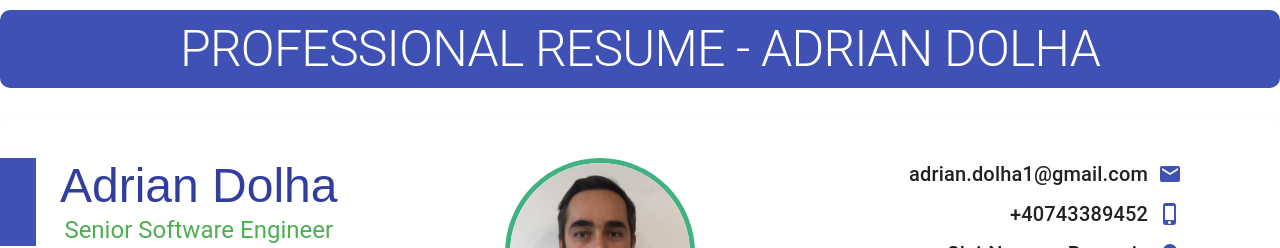
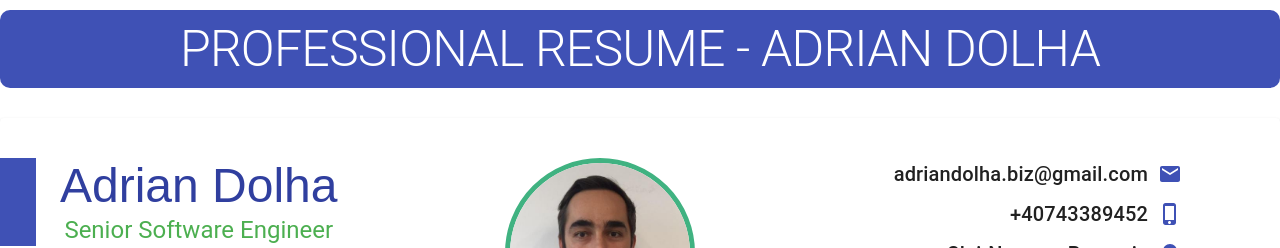
Before and after one commit to adriandolha/my-resume, a React (Create React App) app in the folder my-resume-ui/: page / in a window 1280 px wide. Shown: the top 248 px of the page. Built offline with nearby package versions, Linux system fonts and the light colour scheme.

Commit message:
Update resume-data.js

```diff
--- a/my-resume-ui/src/resume-data.js
+++ b/my-resume-ui/src/resume-data.js
@@ -8,7 +8,7 @@ const resume = {
         cloud native microservices and event driven architectures.`,
         picture: window.location.origin + '/img/me.jpeg',
         contact: {
-            email: 'adrian.dolha1@gmail.com',
+            email: 'adriandolha.biz@gmail.com',
             phone: '+40743389452',
             location: 'Cluj-Napoca, Romania',
             github: { link: 'https://github.com/adriandolha', placeholder: 'github.com/in/adriandolha' },
```
